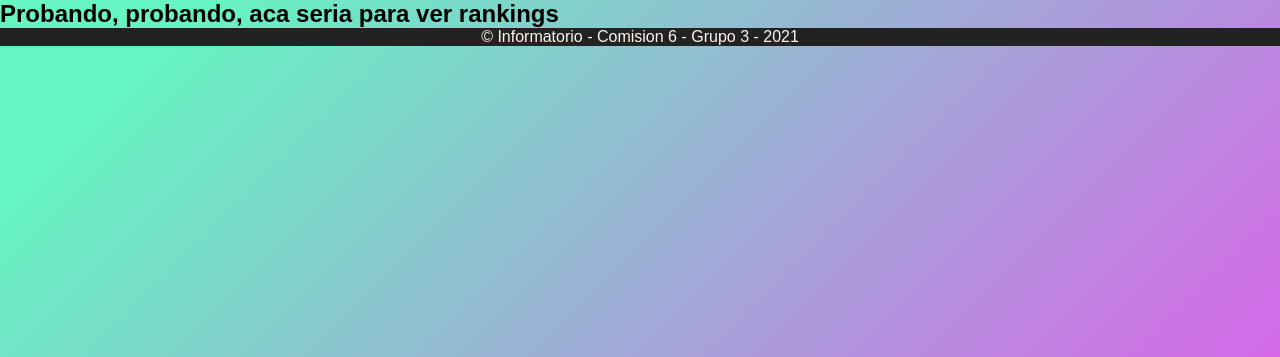
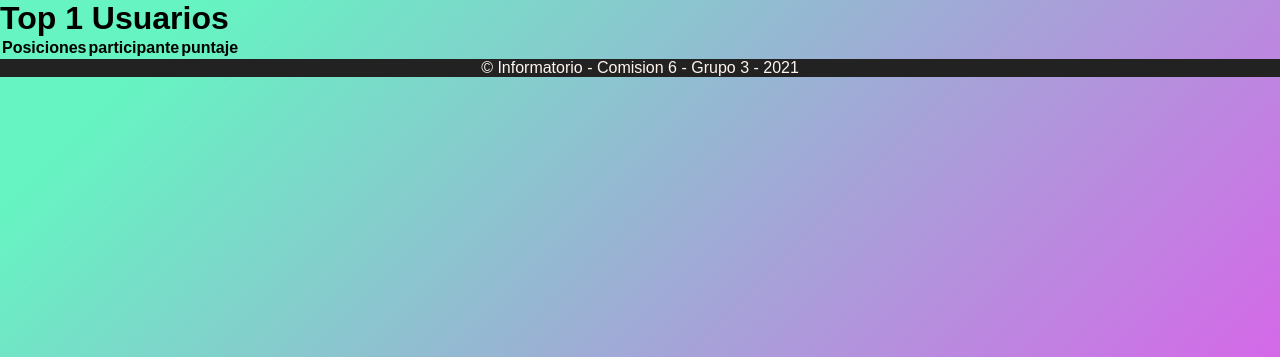
Before and after one commit to MadeleinGallardo/Informatorio-Quiz, a Django app: page /ranking/ in a window 1280 px wide. Shown: the part 63-420 px from the top of the page. Run offline with Django 3.2, Linux system fonts and the light colour scheme; a user stored in the database is signed in; tables that the repository leaves empty hold one stand-in row (values such as "Sample post"); lists and menus that the app fills with data are empty.

Commit message:
vista y tabla de rankings

```diff
--- a/Quiz/urls.py
+++ b/Quiz/urls.py
@@ -26,7 +26,7 @@ urlpatterns = [
     path('registro/', views.registro, name="registro"),
     path('accounts/', include('django.contrib.auth.urls')),
     path('ranking/', views.ranking, name='ranking'),
-    path('estadisticas/', views.estadisticas, name='estadisticas')
+    path('estadisticas/', views.estats_usuario, name='estadisticas')
 
 
 ]
--- a/preguntas/views.py
+++ b/preguntas/views.py
@@ -4,6 +4,7 @@ from django.shortcuts import redirect, render
 from .forms import RegistroFormulario, IniciarSesionForm
 from django.contrib.auth.decorators import login_required
 from django.contrib import messages
+from .models import Usuario, PreguntasRespondidas
 
 # Create your views here.
 
@@ -37,9 +38,17 @@ def jugar(request):
 
 @login_required()
 def ranking(request):
+    usuarios_top = Usuario.objects.order_by('-puntaje_total')[:500]
+    contador_total = usuarios_top.count()
+    context = {
+        'Usuarios_ranking': usuarios_top,
+        'contador_total': contador_total,
+    }
 
-    return render(request, 'quiz/ranking.html',context=None)
+    return render(request, 'quiz/ranking.html', context)
+
 
 @login_required()
-def estadisticas(request):
+def estats_usuario(request):
+
     return render(request, 'quiz/estadisticas.html',context=None)
--- a/templates/quiz/inicio.html
+++ b/templates/quiz/inicio.html
@@ -9,7 +9,6 @@
         <div class="caja1">
         <p class="prueba-inicio animate__bounceIn"><h2> Bienvenido al juego de preguntas y respuestas sobre el aniversario de Provincialización del Chaco.</h2></p>
         <img src="https://w7.pngwing.com/pngs/716/486/png-transparent-100-pics-quiz-guess-the-trivia-games-history-quiz-game-quiz-guess-word-quiz-up-2k17-trivia-history-quiz-game-logo-circle-thumbnail.png" alt="">
-
 
     </section>
 
--- a/templates/quiz/ranking.html
+++ b/templates/quiz/ranking.html
@@ -6,7 +6,26 @@
 {% block content %}
 
 
-    <h2>Probando, probando, aca seria para ver rankings </h2>
+    <h1>Top {{contador_total}} Usuarios</h1>
+    <thead>
+        <table>
+            <tr>
+                <th>Posiciones</th>
+                <th>participante</th>
+                <th>puntaje</th>
+            </tr>
+        </table>
+        <tbody>
+            {% for Usuarios in usuarios_top %}
+            <tr>
+                <td>{{ forloop.counter }}</td>
+                <td>{{ Usuarios.user.username }}</td>
+                <td>{{ usuarios_top.puntaje_total }}</td>
+            </tr>
+            {% endfor %}
+        </tbody>
+    </thead>
+
 
 
 {% endblock %}
```
Also changed, not shown: templates/quiz/estadisticas.html (+18 -1 lines).
